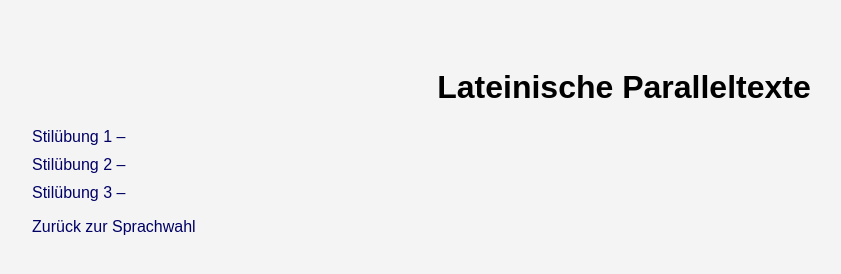
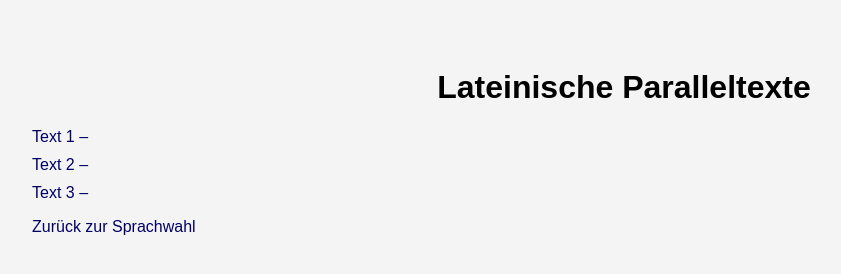
Before and after one commit to Lehrdichter/Sprachenlernen-Lernen-mit-Texten, a plain HTML site: page latein.html in a window 1280 px wide. Shown: the whole page, without its empty margins (16-857 px from the left). Drawn offline with Linux system fonts and the light colour scheme.

Commit message:
latein.html

```diff
--- a/latein.html
+++ b/latein.html
@@ -31,9 +31,9 @@
 <body>
   <h1>Lateinische Paralleltexte</h1>
   <ul>
-    <li><a href="texte/latein_text1.html">Stilübung 1 – </a></li>
-    <li><a href="texte/latein_text2.html">Stilübung 2 – </a></li>
-    <li><a href="texte/latein_text3.html">Stilübung 3 – </a></li>
+    <li><a href="latein_text1.html">Text 1 – </a></li>
+    <li><a href="latein_text2.html">Text 2 – </a></li>
+    <li><a href="latein_text3.html">Text 3 – </a></li>
     <!-- Weitere Stilübungen -->
   </ul>
   <p><a href="index.html">Zurück zur Sprachwahl</a></p>
```
